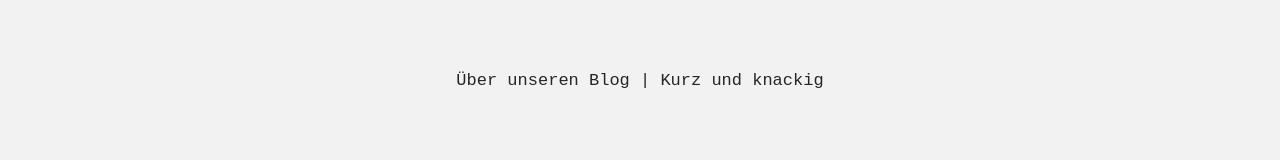
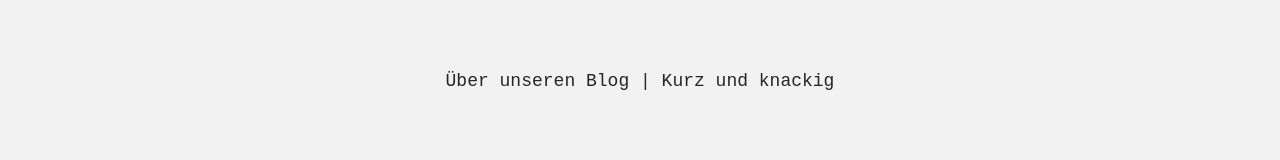
Before and after one commit to David-Floy/hinter-den-frames, a React (Create React App) app: page / in a window 1280 px wide. Shown: the part 493-653 px from the top of the page. Built offline with nearby package versions, Linux system fonts and the light colour scheme.

Commit message:
Update Home.css

```diff
--- a/src/components/css/Home.css
+++ b/src/components/css/Home.css
@@ -49,7 +49,7 @@
     border: none;
     color: #262626;
     cursor: pointer;
-    font-size: 17px;
+    font-size: 18px;
     font-family: 'Courier New', Courier, monospace;
   }
 
@@ -58,6 +58,7 @@
     transition: opacity 0.5s ease;
     font-size: 16px;
     font-family: 'Courier New', Courier, monospace;
+    text-align: center;
   }
 
   .transparent-button:hover {
```
